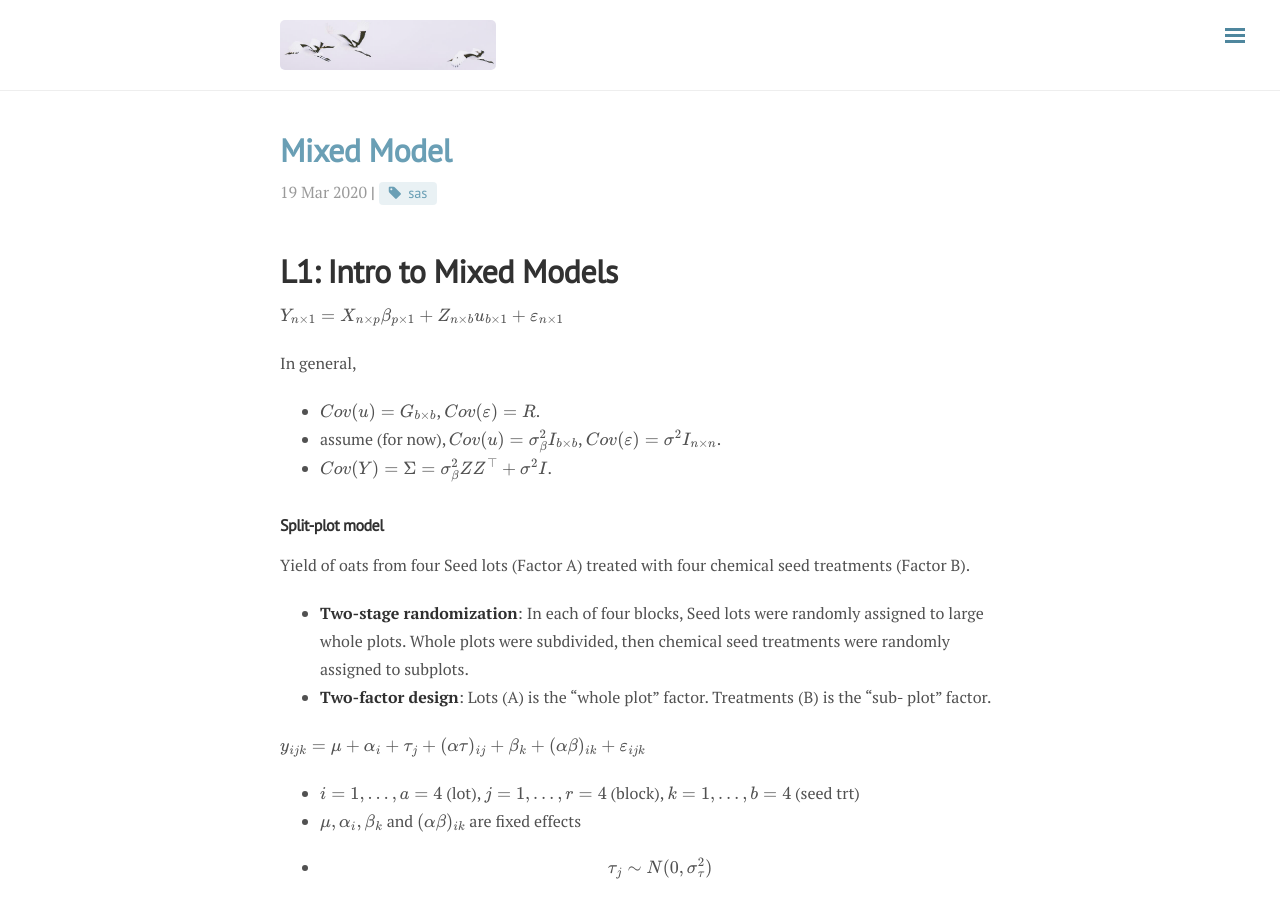
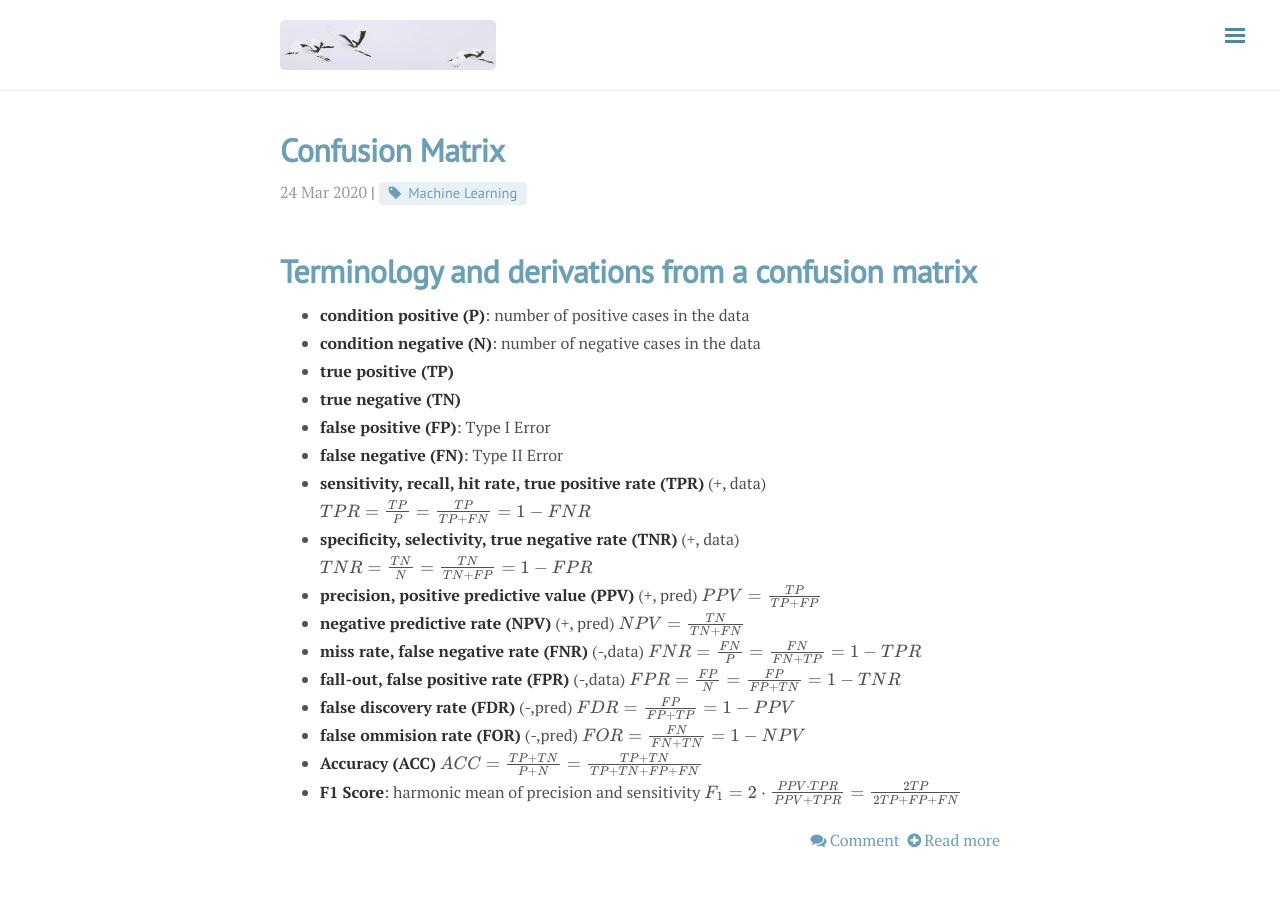
Before and after one commit to ylyy93/my_blog, a Jekyll site: the page built from blog/index.html, in a window 1280 px wide and 900 px high. Built offline with Jekyll 4.4.1, drawn with Linux system fonts in a browser that asks for light colours; nearby versions of some CDN libraries; formulas are drawn with MathJax 3; the list of posts is cut into pages by our own code; comment, search, counter and statistics services are not loaded; some of the changed text lies outside the part shown.

Commit message:
rebuilding site Tue Mar 24 09:55:25 PDT 2020

```diff
--- /dev/null
+++ b/_posts/datascience/2020-03-23-confusion-matrix.md
@@ -0,0 +1,56 @@
+---
+layout: post
+title: Confusion Matrix
+date: 2020-03-23 21:46 -0700
+categories: Statistics
+tags: [Machine Learning]
+---
+
+# [Terminology and derivations from a confusion matrix](https://en.wikipedia.org/wiki/Confusion_matrix)
+
+* **condition positive (P)**: number of positive cases in the data
+* **condition negative (N)**: number of negative cases in the data
+* **true positive (TP)**
+* **true negative (TN)**
+* **false positive (FP)**: Type I  Error
+* **false negative (FN)**: Type II Error
+* **sensitivity, recall, hit rate, true positive rate (TPR)** (+, data)
+$$
+TPR = \frac{TP}{P} = \frac{TP}{TP+FN} = 1 - FNR
+$$
+* **specificity, selectivity, true negative rate (TNR)** (+, data)
+$$
+TNR = \frac{TN}{N} = \frac{TN}{TN+FP} = 1 - FPR
+$$
+* **precision, positive predictive value (PPV)** (+, pred)
+$$
+PPV = \frac{TP}{TP+FP}
+$$
+* **negative predictive rate (NPV)** (+, pred)
+$$
+NPV = \frac{TN}{TN+FN}
+$$
+* **miss rate, false negative rate (FNR)** (-,data)
+$$
+FNR = \frac{FN}{P} = \frac{FN}{FN+TP} = 1 - TPR
+$$
+* **fall-out, false positive rate (FPR)** (-,data)
+$$
+FPR = \frac{FP}{N} = \frac{FP}{FP+TN} = 1 - TNR
+$$
+* **false discovery rate (FDR)** (-,pred)
+$$
+FDR = \frac{FP}{FP + TP} = 1 - PPV
+$$
+* **false ommision rate (FOR)** (-,pred)
+$$
+FOR = \frac{FN}{FN+TN} = 1 - NPV
+$$
+* **Accuracy (ACC)**
+$$
+ACC = \frac{TP+TN}{P+N} = \frac{TP+TN}{TP+TN+FP+FN}
+$$
+* **F1 Score**: harmonic mean of precision and sensitivity
+$$
+F_1 = 2\cdot\frac{PPV\cdot TPR}{PPV + TPR} = \frac{2TP}{2TP+FP+FN}
+$$
--- a/_posts/phil/2020-03-18-mixed-model.md
+++ b/_posts/phil/2020-03-18-mixed-model.md
@@ -215,3 +215,14 @@ PBmodcomp(h,k, nsim=10000)
 4. Follow the `lmer` function with functions in `multcomp`, `lsmeans`, and `lmerTest` packages to test effects and compare treatments. `lmerTest` and `lsmeans` have options to call the `pbkrtest` package to do the `Kenward-Roger` approximation, which is recommended.
 5. I use the `KRmodcomp` in the `pbkrtest` package to compare models.
 6. The `lme` funtion in the old `nlme` package fits mixed models, but it is very awkward for blocked designs. However, it has “containment” method F-tests. Also, `lme4` does not allow correlated errors, which become important later in the “repeated measures” designs.
+
+# L3: Random Effects One-way and Introduction to BLUPs
+
+$$
+Y_{ij} = \mu + \alpha_i + \varepsilon_{ij}
+$$
+* $i=1,\ldots,t$ (grasses), $j=1,\ldots,r$ (tillers)
+
+Example 1: Select t grass samples from a large area. We have the idea that each sample represents a genotype that exists in that area. Select r tillers from each sample, and measure chlorophyll content on each tiller. Consider the one-factor model.
+
+In this example, we are not interested in these particular the $\alpha$'s. We are interested in the population from which they came. We want to know the variance of that population.
```
